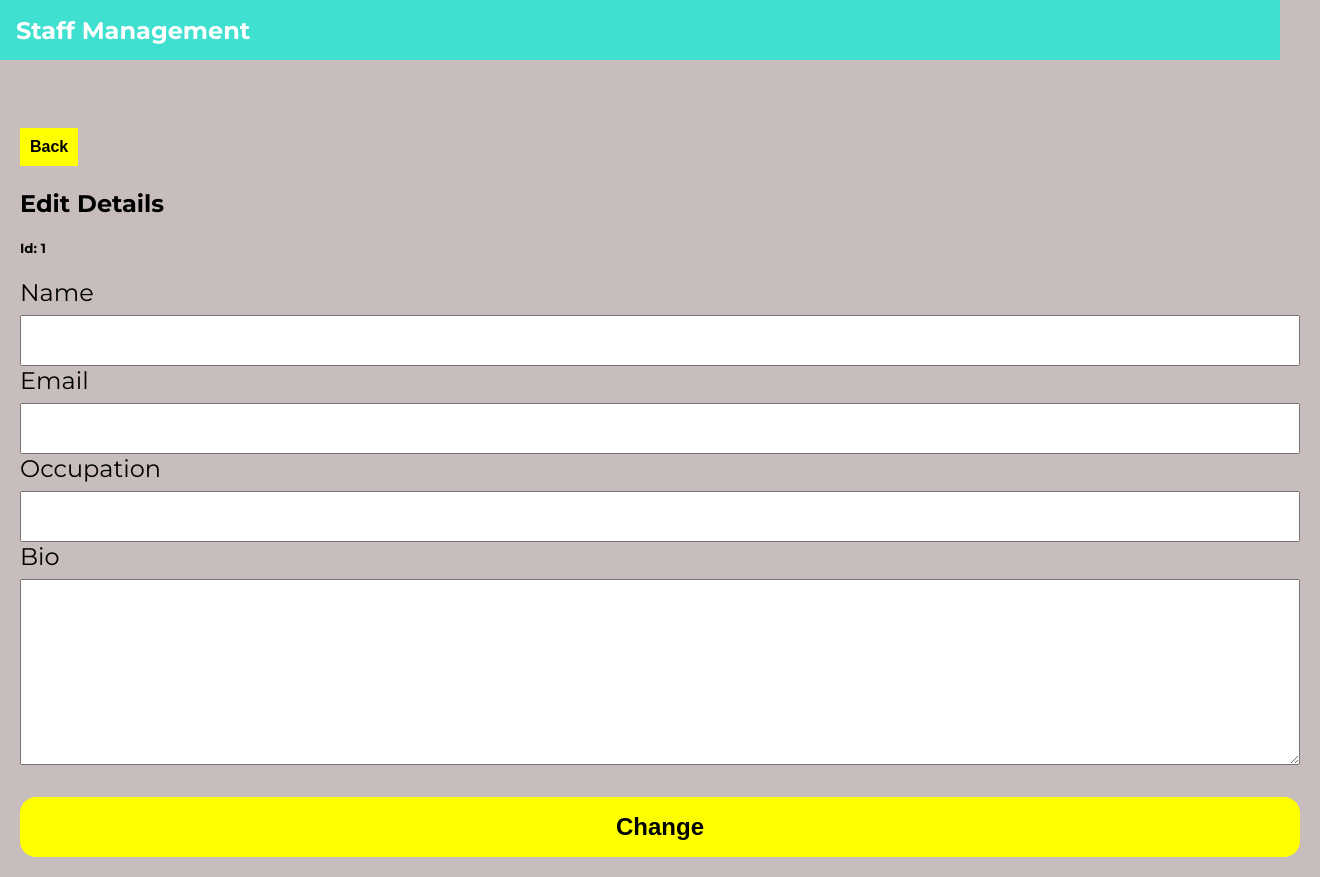
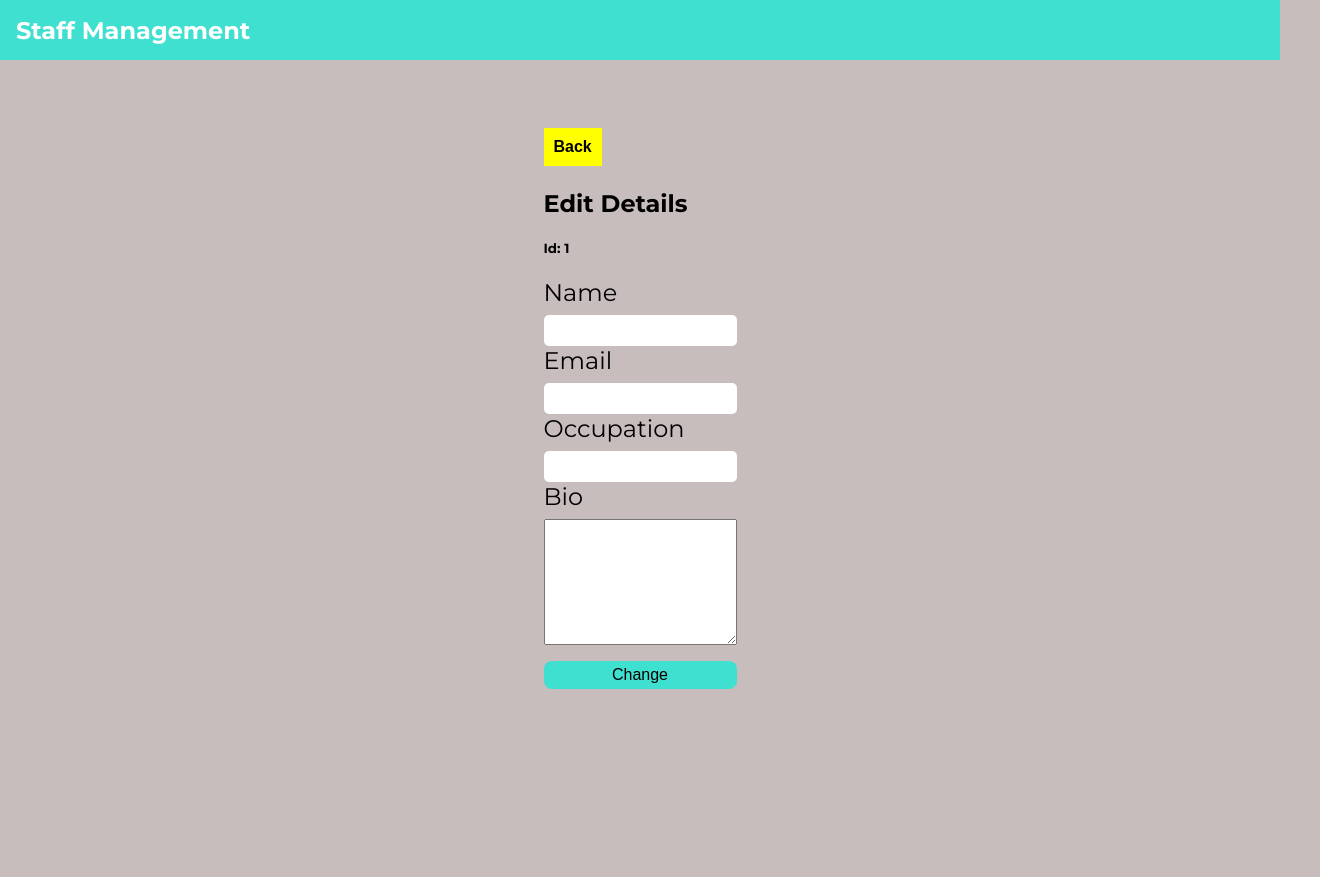
Before and after one commit to vicowiti/js-interview-project, a React (Create React App) app: page /1 in a window 1280 px wide. Shown: the whole page, 1320 px wide, since content can reach past the window. After the commit the page ends 800 px from the top, so only its background shows below. Built offline with nearby package versions, Linux system fonts and the light colour scheme.

Commit message:
mvp styling

```diff
--- a/src/components/EditForm/EditForm.js
+++ b/src/components/EditForm/EditForm.js
@@ -46,6 +46,7 @@ const EditForm = () => {
     }
   };
   return (
+    <div className="form-container">
       <div className="editform">
         {loading && <Loader />}
         <button onClick={() => navigate("/")} className="back-btn">
@@ -83,7 +84,7 @@ const EditForm = () => {
             <textarea
               value={bio}
               onChange={(e) => setBio(e.target.value)}
-            rows={12}
+              rows={8}
             ></textarea>
           </div>
 
@@ -92,6 +93,7 @@ const EditForm = () => {
           </button>
         </form>
       </div>
+    </div>
   );
 };
 
--- a/src/components/EditForm/Editform.css
+++ b/src/components/EditForm/Editform.css
@@ -1,7 +1,13 @@
+.form-container {
+  display: flex;
+  flex-direction: column;
+  justify-content: center;
+  align-items: center;
+}
 .editform {
   margin-top: 3rem;
   padding: 20px;
-  width: 100vw !important;
+  max-width: 500px !important;
 }
 
 .form-sgt {
@@ -10,17 +16,19 @@
 }
 
 input {
-  padding: 1rem;
+  padding: 0.5rem;
+  border-radius: 5px;
+  border: none;
 }
 
 .edit-btn {
-  margin-top: 2rem;
+  margin-top: 1rem;
   width: 100%;
-  background-color: yellow;
-  padding: 1rem;
-  font-size: 1.5rem;
-  border-radius: 1rem;
-  font-weight: 900;
+  background-color: turquoise;
+  padding: 0.3rem;
+  font-size: 1rem;
+  border-radius: 0.5rem;
+  font-weight: 500;
   border: none;
 }
 
--- a/src/components/StaffList/StaffList.css
+++ b/src/components/StaffList/StaffList.css
@@ -1,3 +1,6 @@
+.container {
+  width: 100% !important;
+}
 .person-card {
   background: #fff;
   padding: 10px;
--- a/src/index.css
+++ b/src/index.css
@@ -4,7 +4,8 @@ body {
   padding: 0;
   box-sizing: border-box;
   background-color: #c7bdbd;
-  max-width: 1440px;
+  width: 100vw !important;
+  max-width: 1440px !important;
   margin: auto;
   font-family: "Montserrat", sans-serif;
   position: relative;
```
Lines whose indentation alone changed are shown as unchanged.
